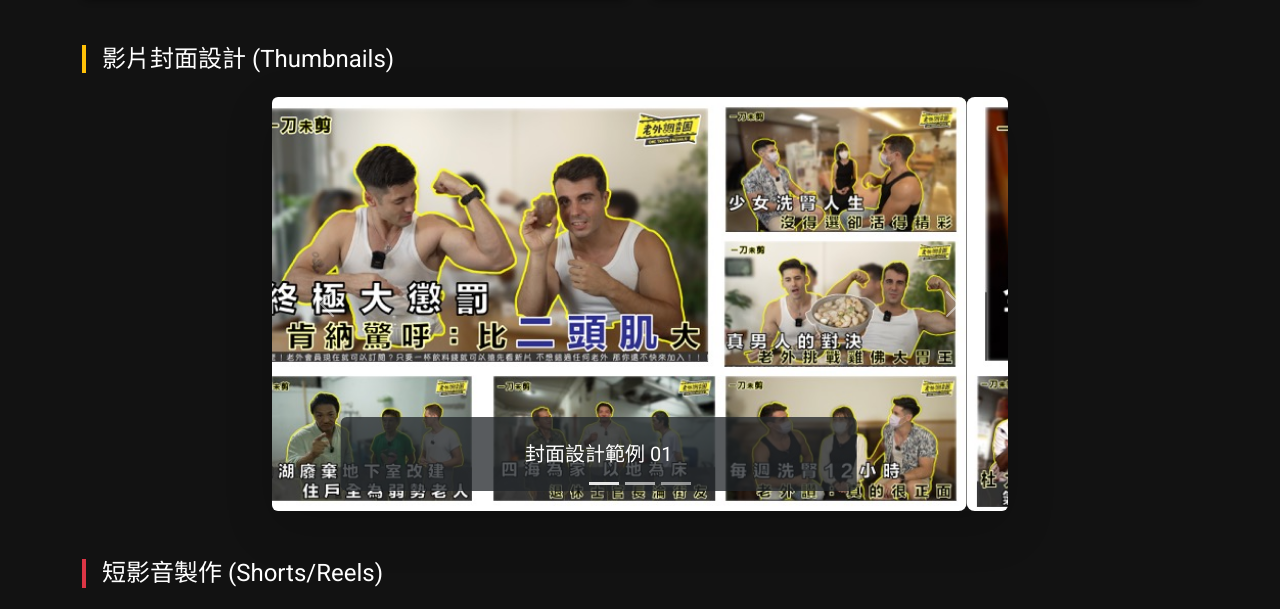
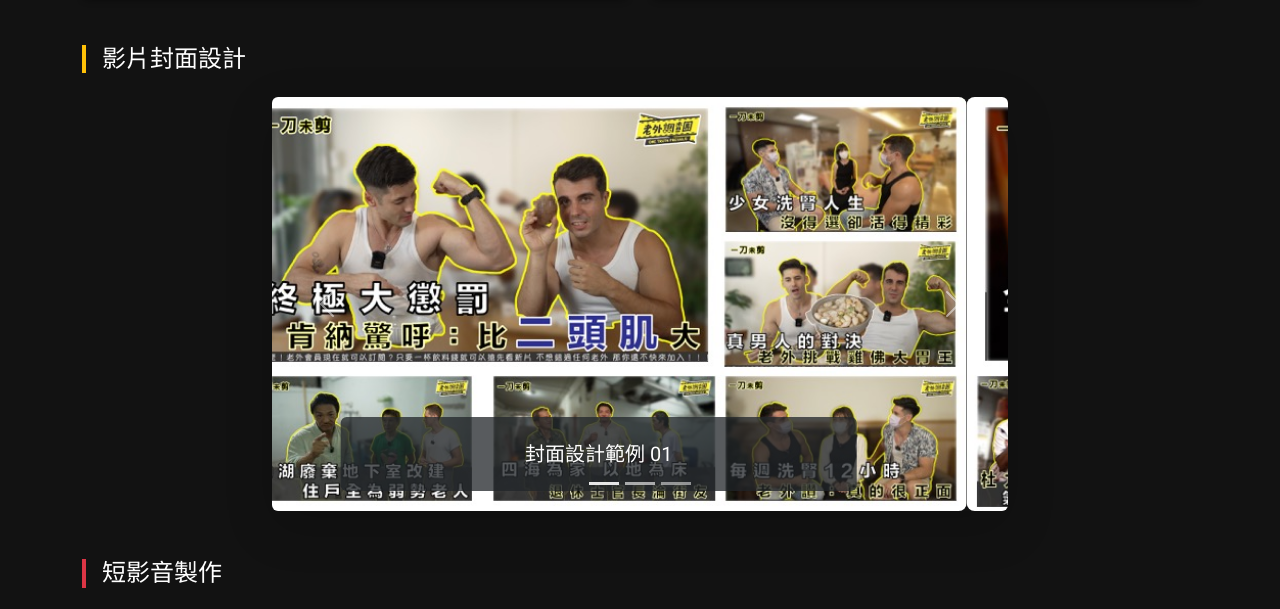
Before and after one commit to kiyorochiang/afraportfolio, a plain HTML site: page index.html in a window 1280 px wide. Shown: the part 935-1544 px from the top of the page. Drawn offline with nearby package versions, Linux system fonts and the light colour scheme; grey boxes are pictures that could not be loaded.

Commit message:
Update index.html

```diff
--- a/index.html
+++ b/index.html
@@ -183,7 +183,7 @@
             </div>
 
             <!-- 1-2 封面輪播 -->
-            <h4 class="text-white mb-4 border-start border-4 border-warning ps-3">影片封面設計 (Thumbnails)</h4>
+            <h4 class="text-white mb-4 border-start border-4 border-warning ps-3">影片封面設計</h4>
             <div class="row mb-5">
                 <div class="col-lg-8 offset-lg-2">
                     <div id="coverCarousel" class="carousel slide" data-bs-ride="carousel">
@@ -224,7 +224,7 @@
             </div>
 
             <!-- 1-3 短影音 -->
-            <h4 class="text-white mb-4 border-start border-4 border-danger ps-3">短影音製作 (Shorts/Reels)</h4>
+            <h4 class="text-white mb-4 border-start border-4 border-danger ps-3">短影音製作</h4>
             <div class="row g-4">
                 <div class="col-md-4">
                     <div class="ratio ratio-16x9"> <!-- 使用 embed 避免跑版，或改用連結按鈕 -->
```
